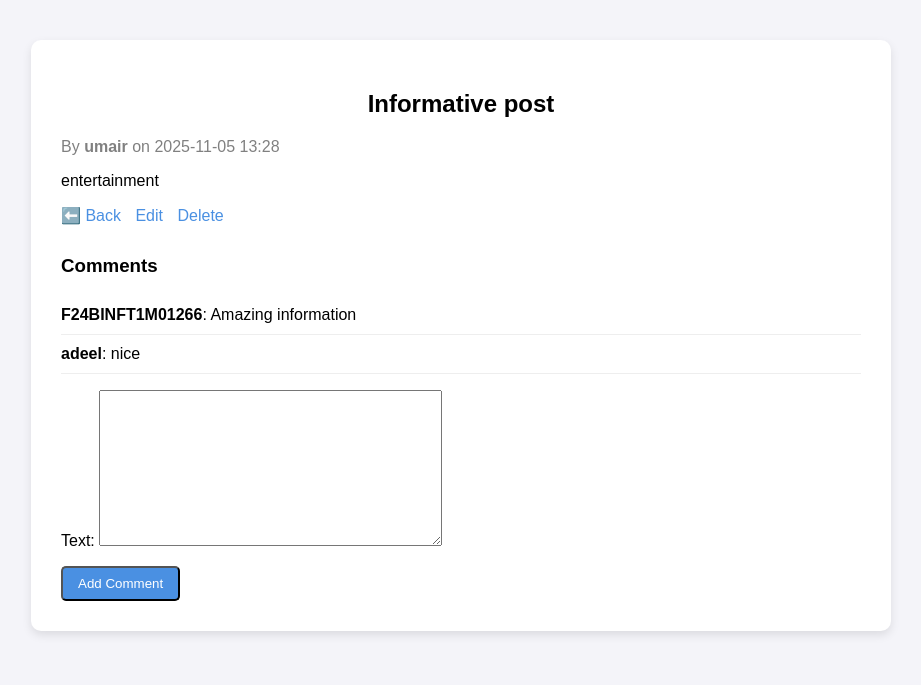
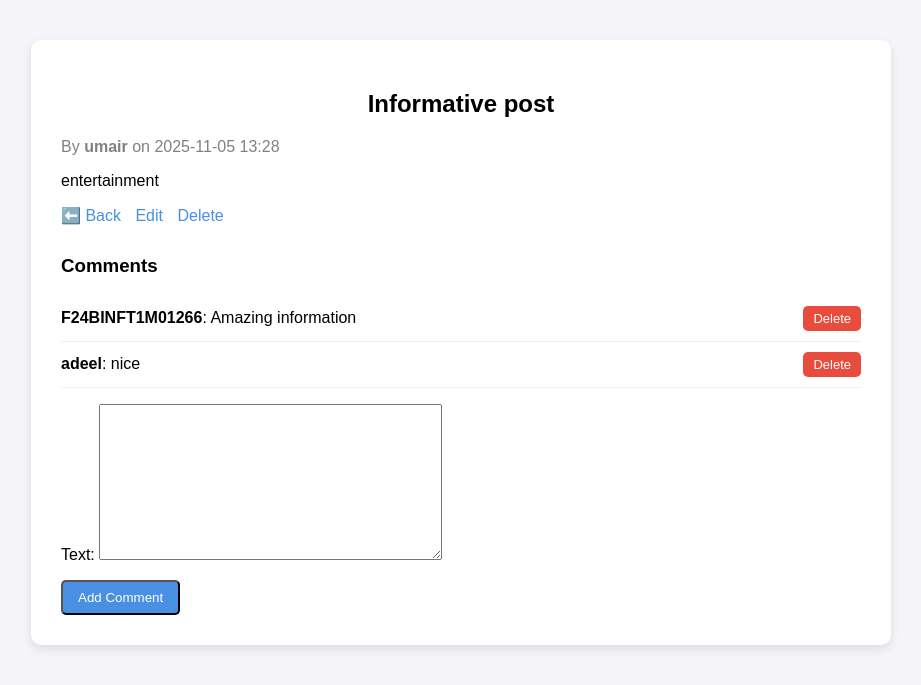
Before and after one commit to umairjutt381/BlogPost, a Django app: page /post/3/ in a window 1280 px wide. Shown: the top 685 px of the page, without its empty margins (179-1100 px from the left). Run offline with Django 5.2, Linux system fonts and the light colour scheme; a user stored in the database is signed in; data comes from the database, SQL or seed files in the repository; both versions use the stored data as it was after the commit.

Commit message:
added comment delete api

```diff
--- a/newapp/urls.py
+++ b/newapp/urls.py
@@ -15,4 +15,5 @@ urlpatterns = [
     path('post/new/', views.post_create, name='post_create'),
     path('post/<int:pk>/edit/', views.post_edit, name='post_edit'),
     path('post/<int:pk>/delete/', views.post_delete, name='post_delete'),
+    path("comment/delete/<int:pk>/", views.delete_comments, name="delete_comments"),
 ]
--- a/newapp/views.py
+++ b/newapp/views.py
@@ -2,7 +2,7 @@ from django.contrib import messages
 from django.contrib.auth import authenticate, login, update_session_auth_hash, logout
 from django.contrib.auth.models import User
 from django.shortcuts import render, get_object_or_404, redirect
-from .models import Post
+from .models import Post, Comment
 from django.contrib.auth.decorators import login_required
 from .forms import PostForm, CommentForm
 
@@ -163,3 +163,14 @@ def post_delete(request, pk):
     else:
         messages.error(request, "You don’t have permission to delete this post.")
     return redirect('newapp:post_list')
+
+@login_required
+def delete_comments(request, pk):
+    comment = get_object_or_404(Comment, pk=pk)
+    if (request.user == comment.author or request.user == comment.post.author or
+            request.user.is_superuser):
+        comment.delete()
+        messages.success(request, "Comment deleted successfully!")
+    else:
+        messages.error(request, "You are not authorized to delete this comment")
+    return redirect('newapp:post_detail', pk=comment.post.pk)
--- a/templates/newapp/post_detail.html
+++ b/templates/newapp/post_detail.html
@@ -21,11 +21,44 @@
         }
         h2 { text-align: center; }
         .meta { color: gray; margin-bottom: 15px; }
-        .btn { background: #4a90e2; color: white; padding: 8px 15px; border-radius: 5px; text-decoration: none; }
+        .btn {
+            background: #4a90e2;
+            color: white;
+            padding: 8px 15px;
+            border-radius: 5px;
+            text-decoration: none;
+        }
         .btn:hover { background: #357ab7; }
+
+        .actions a {
+            margin-right: 10px;
+            text-decoration: none;
+            color: #4a90e2;
+        }
+        .actions a:hover { text-decoration: underline; }
+
         .comment-box { margin-top: 30px; }
-        .comment { border-bottom: 1px solid #eee; padding: 10px 0; }
-        .actions a { margin-right: 10px; text-decoration: none; color: #4a90e2; }
+        .comment {
+            border-bottom: 1px solid #eee;
+            padding: 10px 0;
+            display: flex;
+            justify-content: space-between;
+            align-items: center;
+        }
+        .comment-text {
+            flex: 1;
+        }
+        .delete-btn {
+            background: #e74c3c;
+            color: white;
+            padding: 5px 10px;
+            border-radius: 5px;
+            text-decoration: none;
+            font-size: 13px;
+        }
+        .delete-btn:hover {
+            background: #c0392b;
+        }
     </style>
 </head>
 <body>
@@ -46,7 +79,17 @@
         <h3>Comments</h3>
         {% for comment in comments %}
             <div class="comment">
-                <strong>{{ comment.author.username }}</strong>: {{ comment.text }}
+                <div class="comment-text">
+                    <strong>{{ comment.author.username }}</strong>: {{ comment.text }}
+                </div>
+
+                {% if request.user == comment.author or request.user == comment.post.author or request.user.is_superuser %}
+                    <a href="{% url 'newapp:delete_comments' comment.pk %}"
+                       class="delete-btn"
+                       onclick="return confirm('Are you sure you want to delete this comment?');">
+                        Delete
+                    </a>
+                {% endif %}
             </div>
         {% empty %}
             <p>No comments yet.</p>
```
Also changed, not shown: db.sqlite3.
